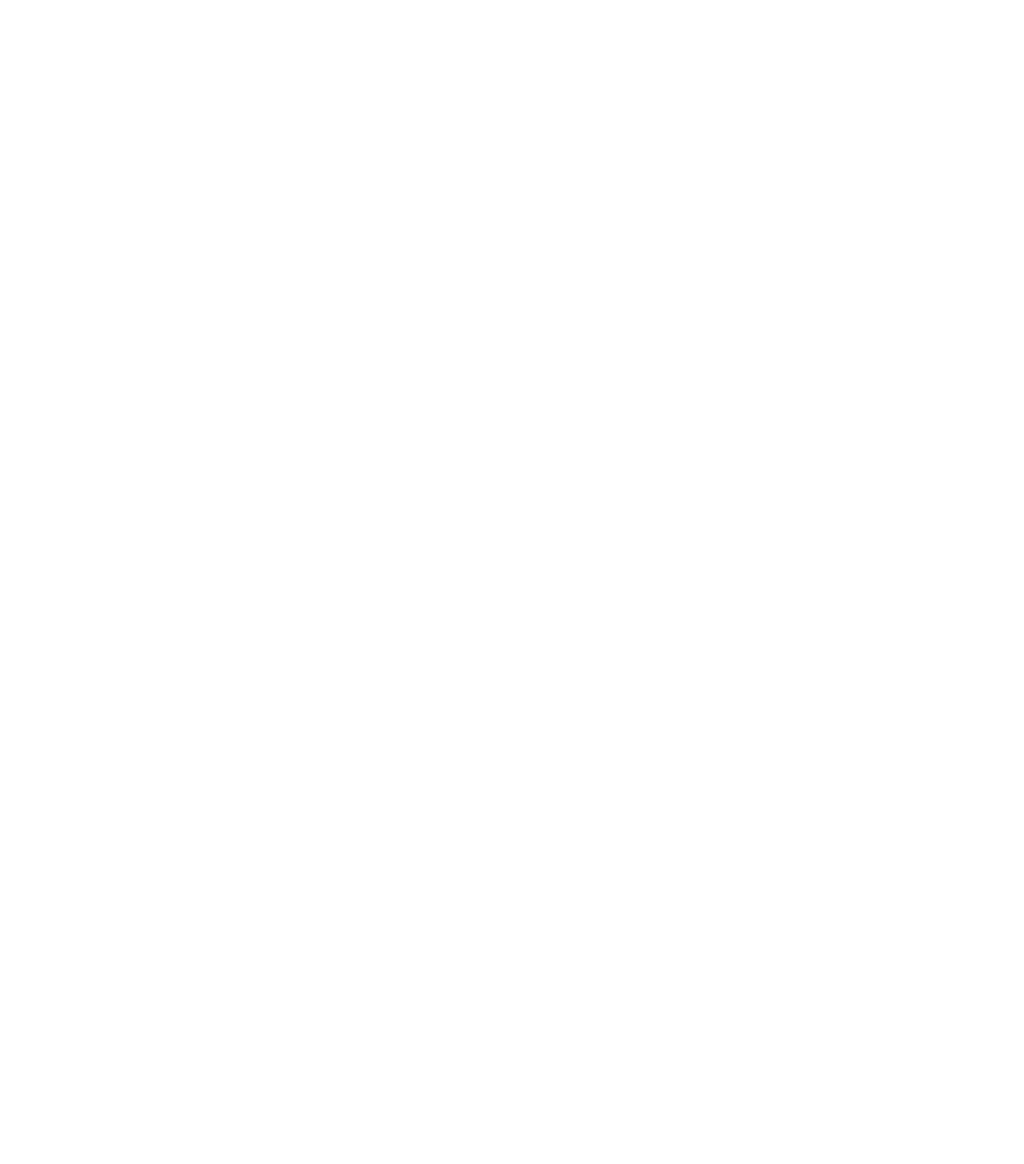
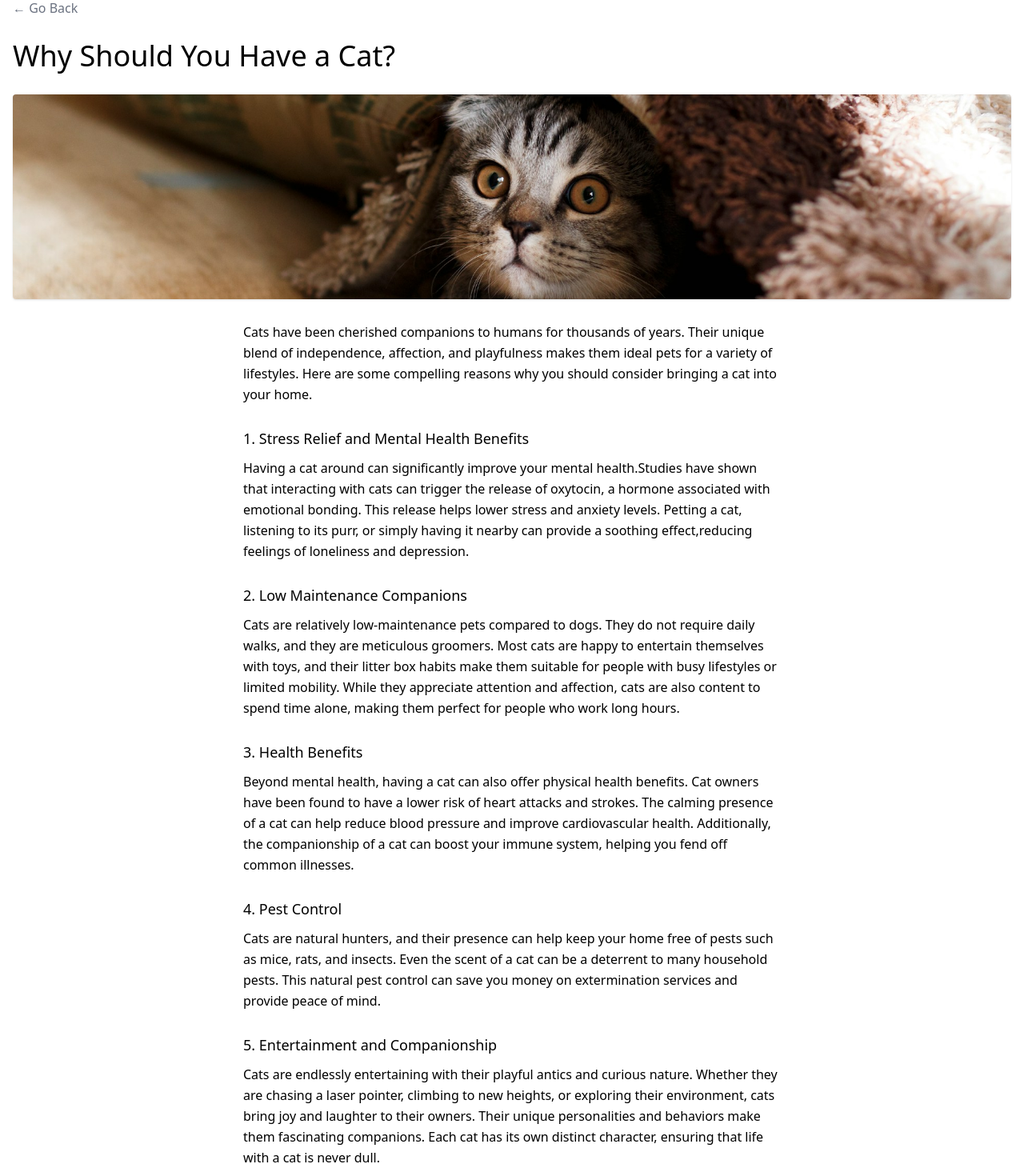
Before and after one commit to aviorkahalani/catwiki-frontend, a React (Vite) app: page /benefits in a window 1280 px wide. Before the commit this address had no page. Shown: the part 98-1553 px from the top of the page at 80% size. Before the commit the page ends 800 px from the top, so only its background shows below. Built offline with nearby package versions, Linux system fonts and the light colour scheme.

Commit message:
feat: add benefits page - article

```diff
--- a/src/components/home/BenefitsPreview.tsx
+++ b/src/components/home/BenefitsPreview.tsx
@@ -19,7 +19,7 @@ export default function BenefitsPreview() {
           Having a cat around you can actually trigger the release of calming
           chemicals in your body which lower your stress and anxiety leves
         </p>
-        <Link to="/" className="transition hover:text-blue-600">
+        <Link to="/benefits" className="transition hover:text-blue-600">
           Read More →
         </Link>
       </div>
--- /dev/null
+++ b/src/pages/Benefits.tsx
@@ -0,0 +1,88 @@
+import { Link } from 'react-router-dom'
+import Container from '../components/Container'
+
+export default function Benefits() {
+  const sections = [
+    {
+      id: 0,
+      title: '',
+      content:
+        'Cats have been cherished companions to humans for thousands of years. Their unique blend of independence, affection, and playfulness makes them ideal pets for a variety of lifestyles. Here are some compelling reasons why you should consider bringing a cat into your home.',
+    },
+    {
+      id: 1,
+      title: '1. Stress Relief and Mental Health Benefits',
+      content:
+        'Having a cat around can significantly improve your mental health.Studies have shown that interacting with cats can trigger the release of oxytocin, a hormone associated with emotional bonding. This release helps lower stress and anxiety levels. Petting a cat, listening to its purr, or simply having it nearby can provide a soothing effect,reducing feelings of loneliness and depression.',
+    },
+    {
+      id: 2,
+      title: '2. Low Maintenance Companions',
+      content:
+        'Cats are relatively low-maintenance pets compared to dogs. They do not require daily walks, and they are meticulous groomers. Most cats are happy to entertain themselves with toys, and their litter box habits make them suitable for people with busy lifestyles or limited mobility. While they appreciate attention and affection, cats are also content to spend time alone, making them perfect for people who work long hours.',
+    },
+    {
+      id: 3,
+      title: '3. Health Benefits',
+      content:
+        'Beyond mental health, having a cat can also offer physical health benefits. Cat owners have been found to have a lower risk of heart attacks and strokes. The calming presence of a cat can help reduce blood pressure and improve cardiovascular health. Additionally, the companionship of a cat can boost your immune system, helping you fend off common illnesses.',
+    },
+    {
+      id: 4,
+      title: '4. Pest Control',
+      content:
+        'Cats are natural hunters, and their presence can help keep your home free of pests such as mice, rats, and insects. Even the scent of a cat can be a deterrent to many household pests. This natural pest control can save you money on extermination services and provide peace of mind.',
+    },
+    {
+      id: 5,
+      title: '5. Entertainment and Companionship',
+      content:
+        'Cats are endlessly entertaining with their playful antics and curious nature. Whether they are chasing a laser pointer, climbing to new heights, or exploring their environment, cats bring joy and laughter to their owners. Their unique personalities and behaviors make them fascinating companions. Each cat has its own distinct character, ensuring that life with a cat is never dull.',
+    },
+    {
+      id: 6,
+      title: '6. Bonding and Social Interaction',
+      content:
+        'Owning a cat can also improve your social life. Cats can be excellent conversation starters, whether with fellow cat owners or with friends and family. Sharing stories and experiences about your pet can help build connections and foster friendships. Furthermore, caring for a cat can teach responsibility and empathy, making it a valuable experience for children and adults alike.',
+    },
+    {
+      id: 7,
+      title: '7. Aesthetic and Lifestyle Fit',
+      content:
+        'Cats come in a wide variety of breeds, colors, and sizes, allowing you to choose one that fits your personal preferences and lifestyle. Whether you prefer a sleek, short-haired cat or a fluffy, long-haired one, there is a cat out there to match your aesthetic. Additionally, cats can adapt to various living situations, from small apartments to large houses, making them versatile pets for urban and rural environments alike.',
+    },
+    {
+      id: 8,
+      title: 'Conclusion',
+      content:
+        'In conclusion, having a cat can enrich your life in numerous ways. From providing emotional and physical health benefits to offering companionship and entertainment, cats make wonderful pets. Their low-maintenance nature and unique personalities make them ideal for many different lifestyles. If you are considering adding a pet to your home, a cat might just be the perfect choice for you.',
+    },
+  ]
+  const imageUrl = new URL('../assets/cat-1.jpg', import.meta.url).href
+
+  return (
+    <section>
+      <Container className="py-10">
+        <Link to="/" className="mb-7 text-gray-500 hover:underline">
+          ← Go Back
+        </Link>
+        <h1 className="my-7 text-4xl font-light">Why Should You Have a Cat?</h1>
+        <img
+          src={imageUrl}
+          alt="A cute cat under the blanket"
+          className="aspect-video h-64 w-full rounded object-cover object-center shadow"
+        />
+
+        {sections.map((section) => (
+          <article
+            key={section.id}
+            className="mx-auto my-7 max-w-2xl space-y-2.5"
+          >
+            <h3 className="text-lg font-medium">{section.title}</h3>
+            <p className="font-light leading-relaxed">{section.content}</p>
+          </article>
+        ))}
+      </Container>
+    </section>
+  )
+}
--- a/src/routes/index.tsx
+++ b/src/routes/index.tsx
@@ -1,6 +1,7 @@
 import { createBrowserRouter } from 'react-router-dom'
 import App from '../App'
 import Home from '../pages/Home'
+import Benefits from '../pages/Benefits'
 
 export const router = createBrowserRouter([
   {
@@ -11,6 +12,10 @@ export const router = createBrowserRouter([
         index: true,
         element: <Home />,
       },
+      {
+        path: '/benefits',
+        element: <Benefits />,
+      },
     ],
   },
 ])
```
